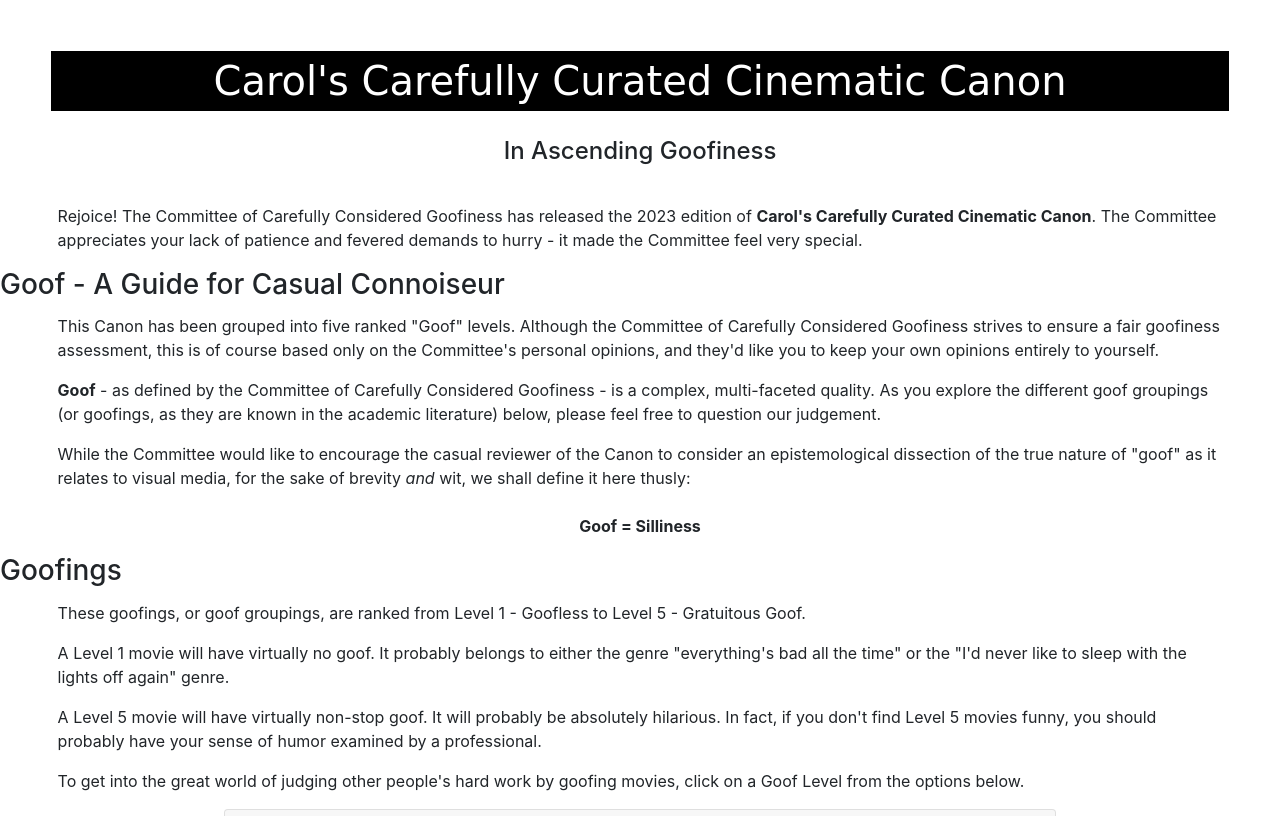
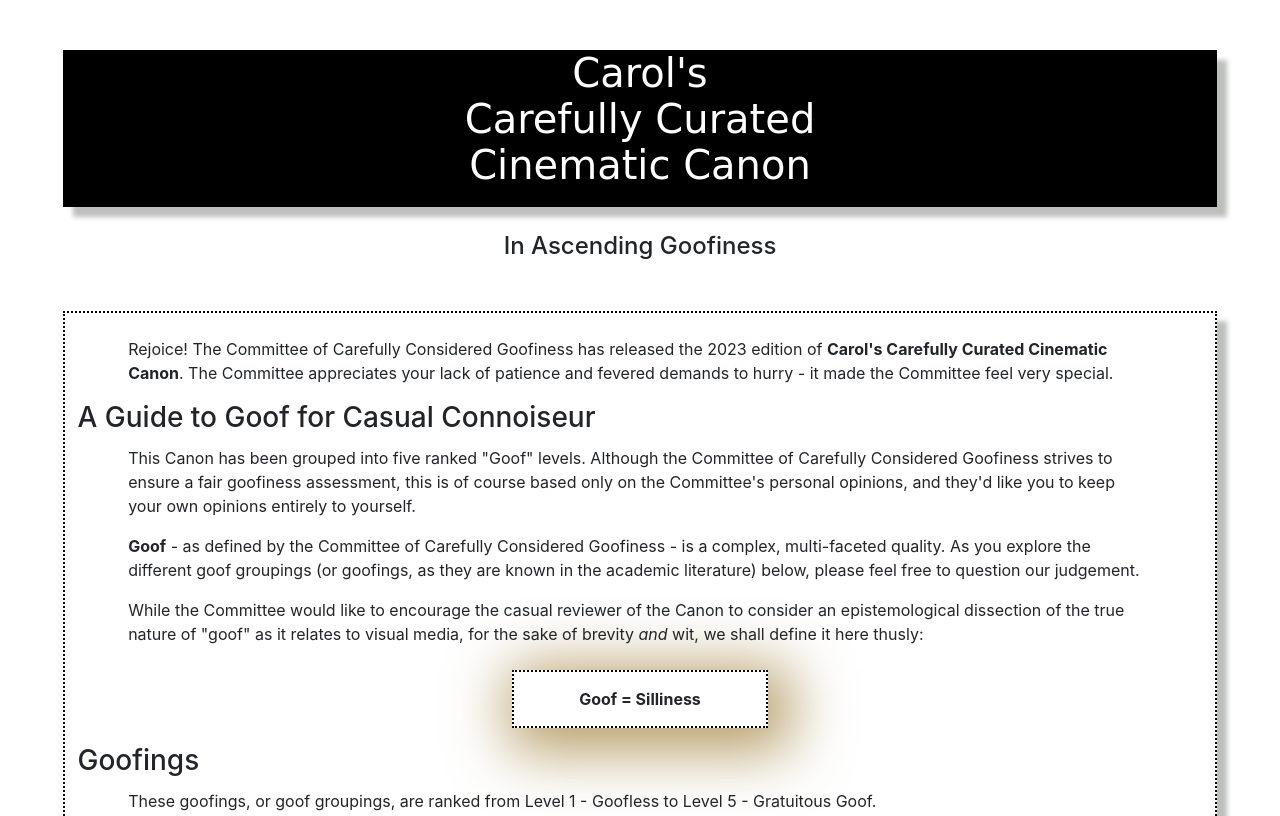
Before and after one commit to PT-Web-Dev-Jan-23/js-assignment-4-html-me-something-cjp0421, a website: page index.html in a window 1280 px wide. Shown: the top 816 px of the page. Drawn offline with nearby package versions, Linux system fonts and the light colour scheme; a web font is replaced by a local one.

Commit message:
updated CSS and minor adjustments to html

```diff
--- a/index.html
+++ b/index.html
@@ -15,11 +15,13 @@
    <link rel="stylesheet" href="styles.css"/>
   </head>
   <body>
-    <div id="introCanonDefinition" class="introduction">
+
+   <div id="introductionToWebpage" class="introduction">
       <header><h1 id="webpageTitle" class="header">
-        Carol's Carefully Curated Cinematic Canon
+        Carol's <br/>Carefully Curated<br/> Cinematic Canon
       </h1></header>
       <h4 id="webpageSubtitle">In Ascending Goofiness</h4>
+     <div id="introductionParagraphs">
       <p id="headerIntroduction" class="introduction">
         Rejoice! The Committee of Carefully Considered Goofiness has released
         the 2023 edition of <strong>Carol's Carefully Curated Cinematic Canon</strong>. The
@@ -27,7 +29,7 @@
         - it made the Committee feel very special.
       </p>
 
-      <h3>Goof - A Guide for Casual Connoiseur</h3>
+      <h3>A Guide to Goof for Casual Connoiseur</h3>
       <p id="goofGuideIntroduction" class="goofGuide">
         This Canon has been grouped into five ranked "Goof"
         levels. Although the Committee of Carefully Considered Goofiness strives
@@ -68,6 +70,8 @@
         To get into the great world of judging other people's hard work by
         goofing movies, click on a Goof Level from the options below.
       </p>
+
+     </div>
     </div>
 
     <div id="accordion">
@@ -466,9 +470,6 @@
     </div>
   </div>
 
-
-
-
       <script
         src="https://code.jquery.com/jquery-3.2.1.slim.min.js"
         integrity="sha384-KJ3o2DKtIkvYIK3UENzmM7KCkRr/rE9/Qpg6aAZGJwFDMVNA/GpGFF93hXpG5KkN"
@@ -485,5 +486,11 @@
         crossorigin="anonymous"
       ></script>
     </div>
-  </body>
+
+    <footer>
+      coded by Carol J. Pedersen<br/>
+      copyright 2023
+    </footer>
+
+   </body>
 </html>
--- a/styles.css
+++ b/styles.css
@@ -1,27 +1,23 @@
 /* Write your CSS here! */
 
-#webpageTitle {
-  margin: 4%;
-  margin-bottom: 2%;
-  text-align: center;
-  font-family: "Tilt Prism", cursive;
-  color: white;
-  background-color: black;
-  line-height: 1.5;
+body {
+  margin: 1%;
+  margin-bottom: 4%;
 }
 
-#webpageSubtitle {
-  margin-bottom: 3%;
-  text-align: center;
+p {
+  margin-left: 4.5%;
+  margin-right: 4.5%;
+  margin-top: 1%;
 }
 
-#goofDefinition {
-  display: block;
+footer {
   text-align: center;
+  padding-top: 5%;
 }
 
 .card {
-  width: 65%;
+  width: 75%;
   margin: 0 auto;
 }
 
@@ -29,8 +25,42 @@
   width: 25%;
 }
 
-p {
-  margin-left: 4.5%;
-  margin-right: 4.5%;
-  margin-top: 1%;
+#webpageTitle {
+  margin: 4%;
+  margin-bottom: 2%;
+  padding-bottom: 1.5%;
+  text-align: center;
+  font-family: "Tilt Prism", cursive;
+  color: white;
+  background-color: black;
+  line-height: 1.15;
+  -webkit-box-shadow: 10px 10px 5px 0px rgba(189, 191, 187, 1);
+  -moz-box-shadow: 10px 10px 5px 0px rgba(189, 191, 187, 1);
+  box-shadow: 10px 10px 5px 0px rgba(189, 191, 187, 1);
 }
+
+#webpageSubtitle {
+  margin-bottom: 3%;
+  text-align: center;
+}
+#introductionParagraphs {
+  border: 0.125rem dotted black;
+  margin: 4%;
+  margin-bottom: 4%;
+  padding: 1%;
+  -webkit-box-shadow: 10px 10px 5px 0px rgba(189, 191, 187, 1);
+  -moz-box-shadow: 10px 10px 5px 0px rgba(189, 191, 187, 1);
+  box-shadow: 10px 10px 5px 0px rgba(189, 191, 187, 1);
+}
+
+#goofDefinition {
+  display: block;
+  margin: 0 auto;
+  border: 0.15rem dotted black;
+  width: 25%;
+  padding: 1.5%;
+  text-align: center;
+  box-shadow: 10px 10px 60px 12px rgba(168, 138, 74, 0.87);
+  -webkit-box-shadow: 10px 10px 60px 12px rgba(168, 138, 74, 0.87);
+  -moz-box-shadow: 10px 10px 60px 12px rgba(168, 138, 74, 0.87);
+}
```
